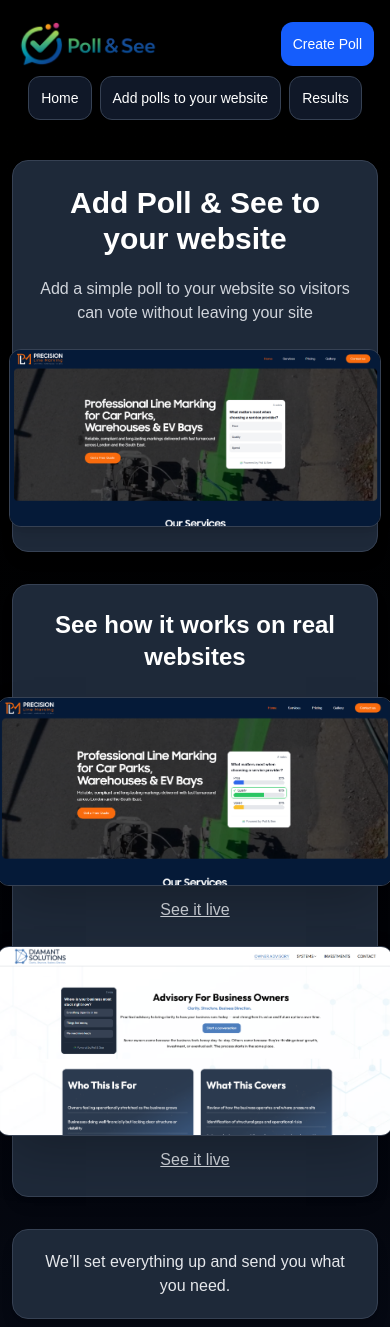
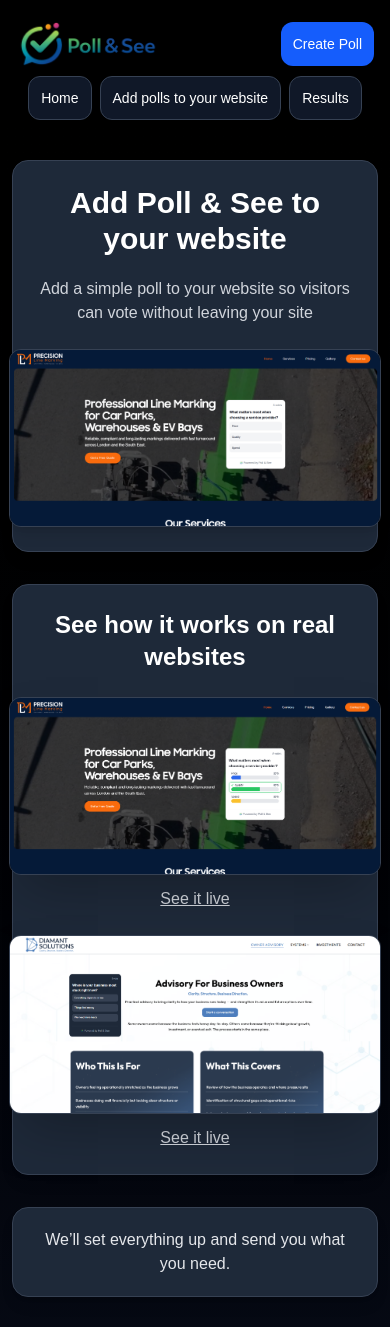
Before and after one commit to MarkDiamant/poll-and-see, a Next.js app: page /add-to-website in a window 390 px wide. Shown: the top 1327 px of the page. Built offline with nearby package versions, Linux system fonts and the light colour scheme.

Commit message:
Align example image width with hero image

```diff
--- a/app/add-to-website/page.tsx
+++ b/app/add-to-website/page.tsx
@@ -87,7 +87,7 @@ export default function AddToWebsitePage() {
       <img
         src="/embed-assets/plm-after.png"
         alt="Poll & See embed example after voting"
-      className="-mx-10 w-[calc(100%+80px)] max-w-none rounded-xl border border-gray-700 shadow-2xl relative z-10 transition hover:opacity-90 md:mx-0 md:w-full"
+     className="-mx-7 w-[calc(100%+56px)] max-w-none rounded-xl border border-gray-700 shadow-2xl relative z-10 transition hover:opacity-90 md:mx-0 md:w-full"
       />
     </a>
     <a
@@ -110,7 +110,7 @@ export default function AddToWebsitePage() {
       <img
         src="/embed-assets/diamant-before.png"
         alt="Poll & See embedded on another website"
-     className="-mx-10 w-[calc(100%+80px)] max-w-none rounded-xl border border-gray-700 shadow-2xl relative z-10 transition hover:opacity-90 md:mx-0 md:w-full"
+     className="-mx-7 w-[calc(100%+56px)] max-w-none rounded-xl border border-gray-700 shadow-2xl relative z-10 transition hover:opacity-90 md:mx-0 md:w-full"
       />
     </a>
     <a
```
